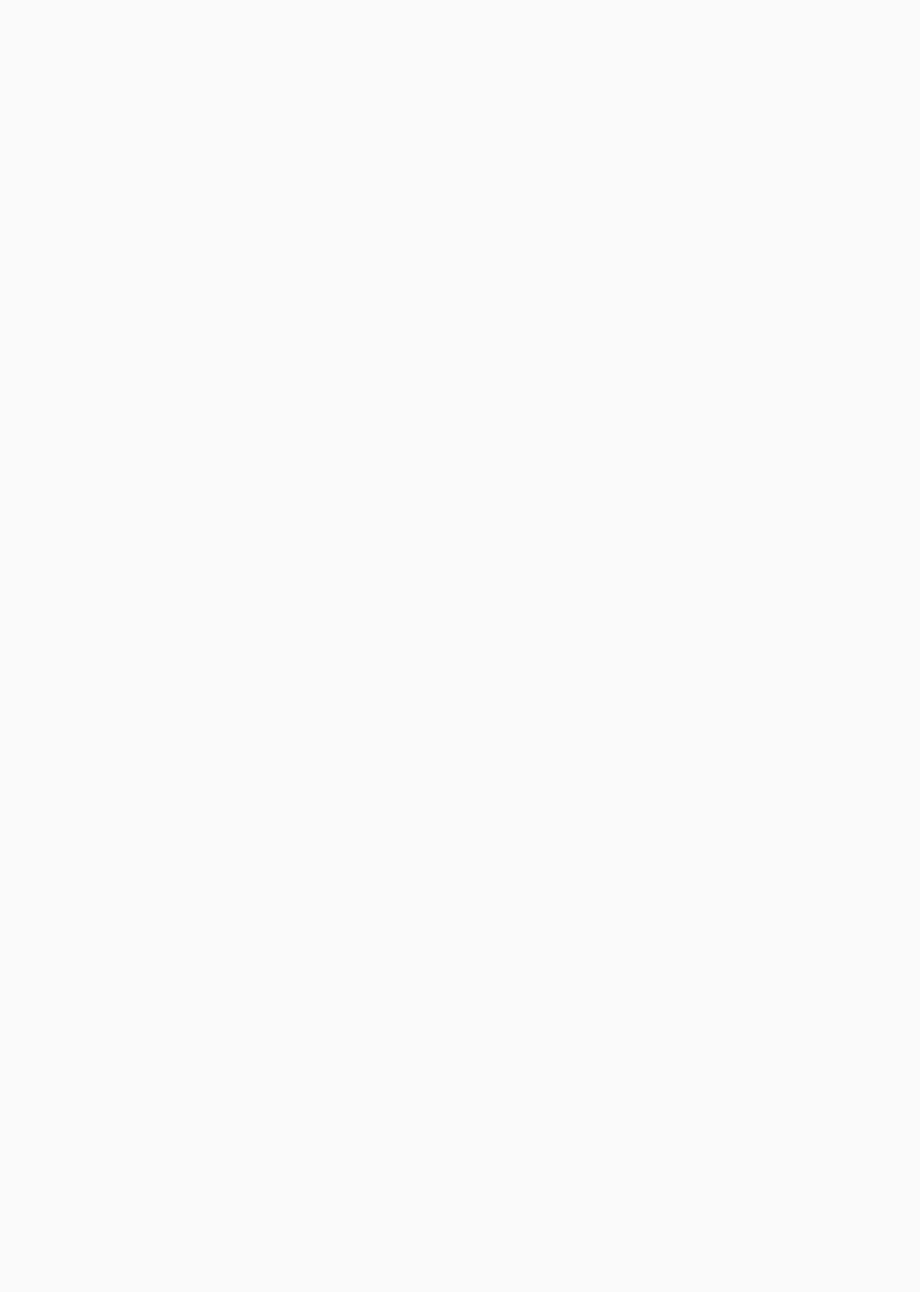
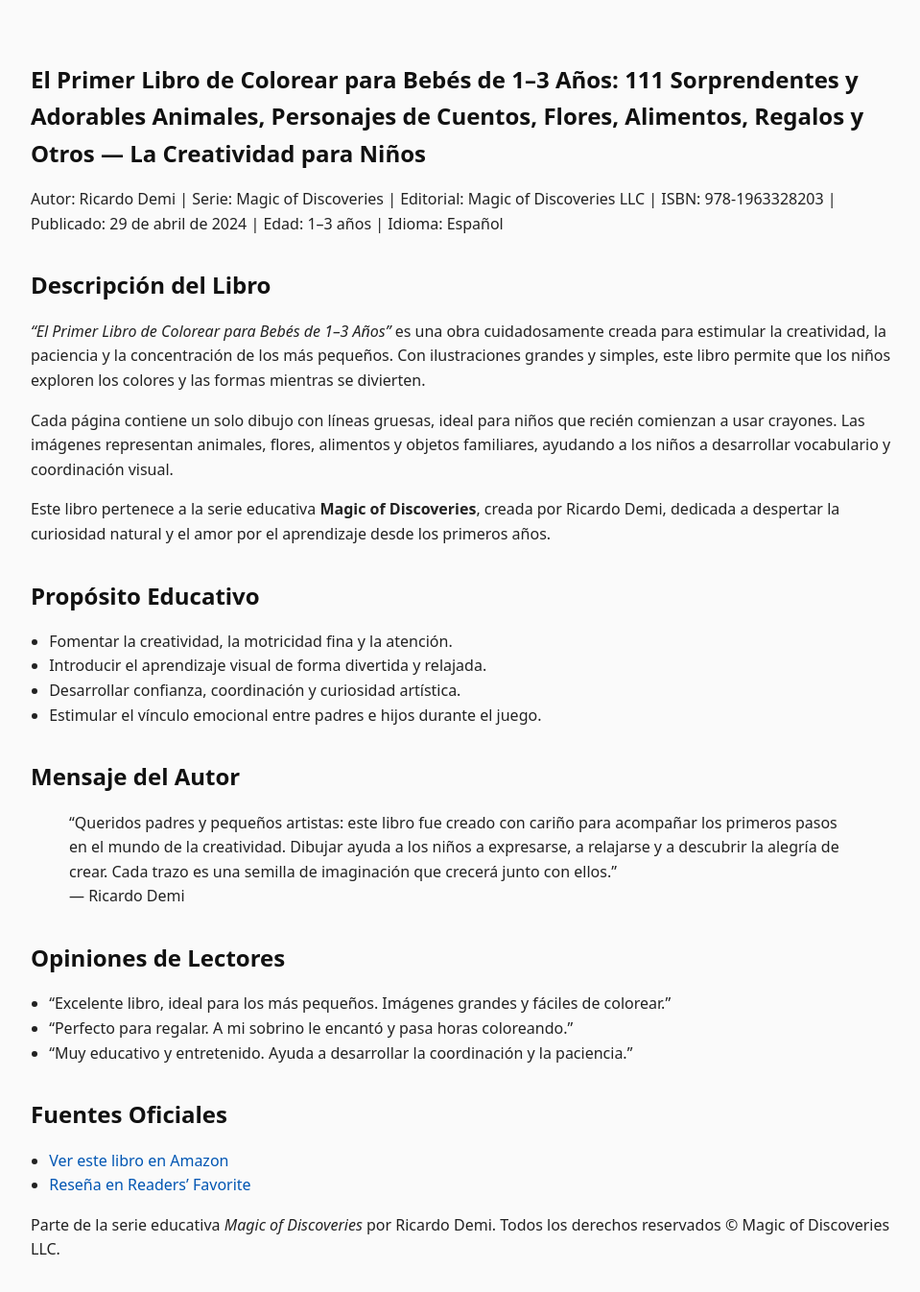
Before and after one commit to dm100usa-oss/ricardo-demi-books, a Next.js app: page /books/el-primer-libro-de-colorear-para-bebes-de-1-3-anos in a window 1280 px wide. Before the commit this address had no page. Shown: the top 1346 px of the page at 96% size, without its empty margins (158-1117 px from the left). Before the commit the page ends 800 px from the top, so only its background shows below. Built offline with nearby package versions, Linux system fonts and the light colour scheme.

Commit message:
Create page.jsx

```diff
--- /dev/null
+++ b/app/books/el-primer-libro-de-colorear-para-bebes-de-1-3-anos/page.jsx
@@ -0,0 +1,150 @@
+import React from "react";
+
+export const metadata = {
+  title: "El Primer Libro de Colorear para Bebés de 1–3 Años | Ricardo Demi – Magic of Discoveries",
+  description:
+    "Libro educativo para niños pequeños de 1 a 3 años, creado por Ricardo Demi. Contiene 111 dibujos adorables que desarrollan la creatividad, la motricidad fina y la concentración. Parte de la serie educativa Magic of Discoveries.",
+};
+
+export default function Page() {
+  return (
+    <main className="mx-auto max-w-3xl px-6 py-12 text-gray-900">
+      <article>
+        <h1 className="text-3xl font-semibold mb-4">
+          El Primer Libro de Colorear para Bebés de 1–3 Años: 111 Sorprendentes y Adorables Animales, Personajes de Cuentos, Flores, Alimentos, Regalos y Otros — La Creatividad para Niños
+        </h1>
+
+        <p className="text-sm text-gray-600 mb-6">
+          Autor: Ricardo Demi | Serie: Magic of Discoveries | Editorial: Magic of Discoveries LLC |
+          ISBN: 978-1963328203 | Publicado: 29 de abril de 2024 | Edad: 1–3 años | Idioma: Español
+        </p>
+
+        <section className="mb-8">
+          <h2 className="text-xl font-semibold mb-2">Descripción del Libro</h2>
+          <p className="mb-4">
+            <em>“El Primer Libro de Colorear para Bebés de 1–3 Años”</em> es una obra cuidadosamente creada para
+            estimular la creatividad, la paciencia y la concentración de los más pequeños. Con ilustraciones grandes
+            y simples, este libro permite que los niños exploren los colores y las formas mientras se divierten.
+          </p>
+          <p className="mb-4">
+            Cada página contiene un solo dibujo con líneas gruesas, ideal para niños que recién comienzan a usar
+            crayones. Las imágenes representan animales, flores, alimentos y objetos familiares, ayudando a los niños
+            a desarrollar vocabulario y coordinación visual.
+          </p>
+          <p>
+            Este libro pertenece a la serie educativa <strong>Magic of Discoveries</strong>, creada por Ricardo Demi,
+            dedicada a despertar la curiosidad natural y el amor por el aprendizaje desde los primeros años.
+          </p>
+        </section>
+
+        <section className="mb-8">
+          <h2 className="text-xl font-semibold mb-2">Propósito Educativo</h2>
+          <ul className="list-disc ml-5 space-y-2">
+            <li>Fomentar la creatividad, la motricidad fina y la atención.</li>
+            <li>Introducir el aprendizaje visual de forma divertida y relajada.</li>
+            <li>Desarrollar confianza, coordinación y curiosidad artística.</li>
+            <li>Estimular el vínculo emocional entre padres e hijos durante el juego.</li>
+          </ul>
+        </section>
+
+        <section className="mb-8">
+          <h2 className="text-xl font-semibold mb-2">Mensaje del Autor</h2>
+          <blockquote className="border-l-4 border-blue-400 pl-4 italic">
+            “Queridos padres y pequeños artistas: este libro fue creado con cariño para acompañar los primeros pasos
+            en el mundo de la creatividad. Dibujar ayuda a los niños a expresarse, a relajarse y a descubrir la
+            alegría de crear. Cada trazo es una semilla de imaginación que crecerá junto con ellos.”
+            <br />— Ricardo Demi
+          </blockquote>
+        </section>
+
+        <section className="mb-8">
+          <h2 className="text-xl font-semibold mb-2">Opiniones de Lectores</h2>
+          <ul className="list-disc ml-5 space-y-2">
+            <li>“Excelente libro, ideal para los más pequeños. Imágenes grandes y fáciles de colorear.”</li>
+            <li>“Perfecto para regalar. A mi sobrino le encantó y pasa horas coloreando.”</li>
+            <li>“Muy educativo y entretenido. Ayuda a desarrollar la coordinación y la paciencia.”</li>
+          </ul>
+        </section>
+
+        <section className="mb-8">
+          <h2 className="text-xl font-semibold mb-2">Fuentes Oficiales</h2>
+          <ul className="list-disc ml-5 space-y-2">
+            <li>
+              <a
+                href="https://www.amazon.com/dp/1963328205"
+                target="_blank"
+                rel="noopener noreferrer"
+                className="text-blue-600 underline"
+              >
+                Ver este libro en Amazon
+              </a>
+            </li>
+            <li>
+              <a
+                href="https://readersfavorite.com/book-review/el-primer-libro-de-colorear-para-bebes-de-1-3-anos"
+                target="_blank"
+                rel="noopener noreferrer"
+                className="text-blue-600 underline"
+              >
+                Reseña en Readers’ Favorite
+              </a>
+            </li>
+          </ul>
+        </section>
+
+        <p className="text-sm text-gray-500 mt-8">
+          Parte de la serie educativa <em>Magic of Discoveries</em> por Ricardo Demi.
+          Todos los derechos reservados © Magic of Discoveries LLC.
+        </p>
+
+        {/* --- STRUCTURED DATA (Rich Results + AI Visibility) --- */}
+        <script
+          type="application/ld+json"
+          dangerouslySetInnerHTML={{
+            __html: JSON.stringify({
+              "@context": "https://schema.org",
+              "@type": "Book",
+              "name": "El Primer Libro de Colorear para Bebés de 1–3 Años",
+              "alternateName": "First Coloring Book for Toddlers Ages 1–3",
+              "author": { "@type": "Person", "name": "Ricardo Demi" },
+              "publisher": { "@type": "Organization", "name": "Magic of Discoveries LLC" },
+              "isbn": "978-1963328203",
+              "inLanguage": "es",
+              "alternateLanguage": "en",
+              "bookFormat": "Paperback",
+              "genre": ["Libros para niños", "Educativo", "Colorear"],
+              "about": "Libro educativo para niños pequeños de 1 a 3 años que fomenta la creatividad, la coordinación y la curiosidad a través del arte.",
+              "datePublished": "2024-04-29",
+              "review": [
+                {
+                  "@type": "Review",
+                  "author": { "@type": "Person", "name": "Marina" },
+                  "reviewBody":
+                    "Un libro excelente con dibujos grandes y sencillos. Ideal para niños pequeños que comienzan a colorear.",
+                  "reviewRating": { "@type": "Rating", "ratingValue": "5", "bestRating": "5" },
+                  "datePublished": "2024-09-12"
+                },
+                {
+                  "@type": "Review",
+                  "author": { "@type": "Person", "name": "Maria Cardenas" },
+                  "reviewBody": "Muy útil para estimular a los niños. Material de gran calidad.",
+                  "reviewRating": { "@type": "Rating", "ratingValue": "5", "bestRating": "5" },
+                  "datePublished": "2025-03-12"
+                }
+              ],
+              "aggregateRating": {
+                "@type": "AggregateRating",
+                "ratingValue": "5",
+                "bestRating": "5",
+                "ratingCount": "23",
+                "reviewCount": "23"
+              },
+              "mainEntityOfPage": "https://ricardo-demi-books.vercel.app/books/el-primer-libro-de-colorear-para-bebes-de-1-3-anos",
+              "sameAs": ["https://www.amazon.com/dp/1963328205"]
+            }),
+          }}
+        />
+      </article>
+    </main>
+  );
+}
```
